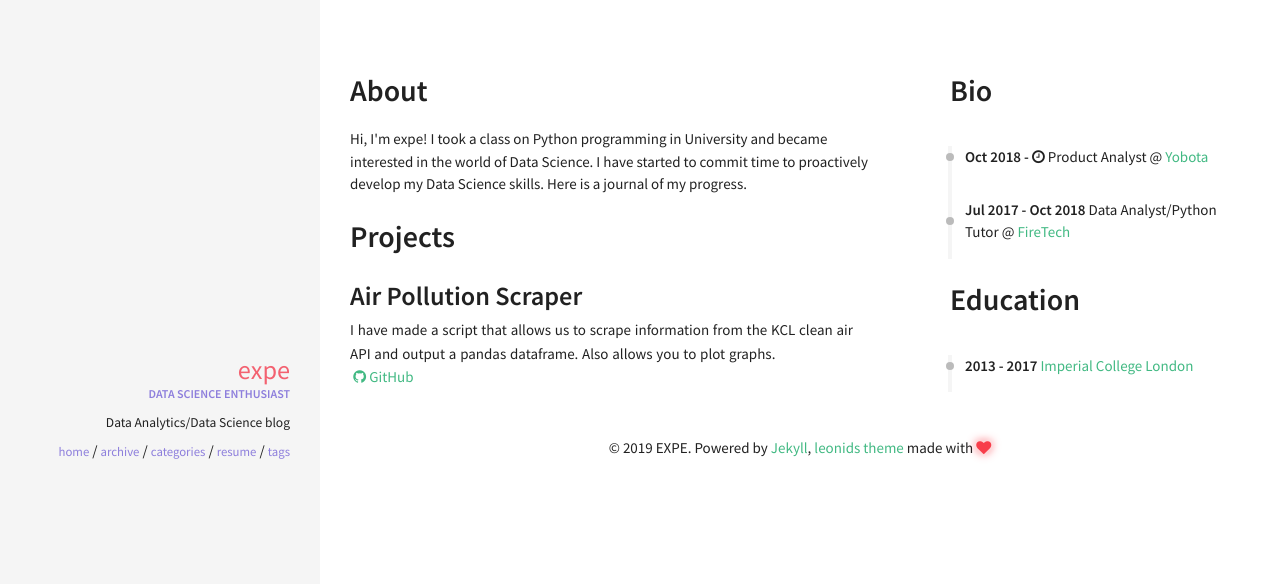
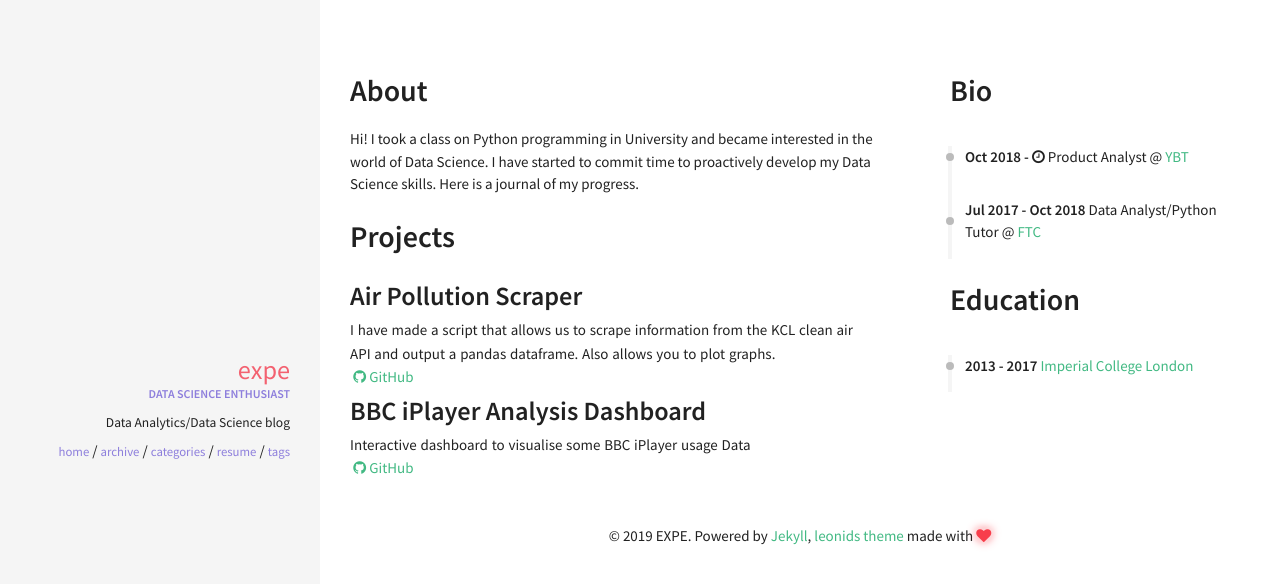
Before and after one commit to xinnyp/xinnyp.github.io, a Jekyll site: the page built from resume.html, in a window 1280 px wide. Shown: the top 584 px of the page. Built offline with Jekyll 4.4.1, drawn with Linux system fonts in a browser that asks for light colours.

Commit message:
resume chages

```diff
--- a/_data/index/careers.yml
+++ b/_data/index/careers.yml
@@ -1,9 +1,9 @@
 # careers section data
 # if you don't have language feature(language.yml is empty), ignore "i18n" items
-- name: Yobota
+- name: YBT
   date: Oct 2018 - <i class="fa fa-clock-o" aria-hidden="true" title="Until Now"></i>
   job: Product Analyst
 
-- name: FireTech
+- name: FTC
   date: Jul 2017 - Oct 2018
   job: Data Analyst/Python Tutor
--- a/_data/index/projects.yml
+++ b/_data/index/projects.yml
@@ -1,3 +1,7 @@
 - name: Air Pollution Scraper
   descr: "I have made a script that allows us to scrape information from the KCL clean air API and output a pandas dataframe. Also allows you to plot graphs."
   github: https://github.com/xinnyp/air-pollution-analysis
+
+- name: BBC iPlayer Analysis Dashboard
+  descr: "Interactive dashboard to visualise some BBC iPlayer usage Data"
+  github: https://github.com/xinnyp/bbciplayerdashboard
--- a/_includes/sections/about.html
+++ b/_includes/sections/about.html
@@ -1,7 +1,7 @@
 <h1><span data-i18n="skills.my_skills">About</span></h1>
 
 <div>
-    Hi, I'm expe!
+    Hi!
 
     I took a class on Python programming in University and became interested in the world of Data Science. I have started to commit time to proactively develop my Data Science skills. Here is a journal of my progress.
 </div>
```
